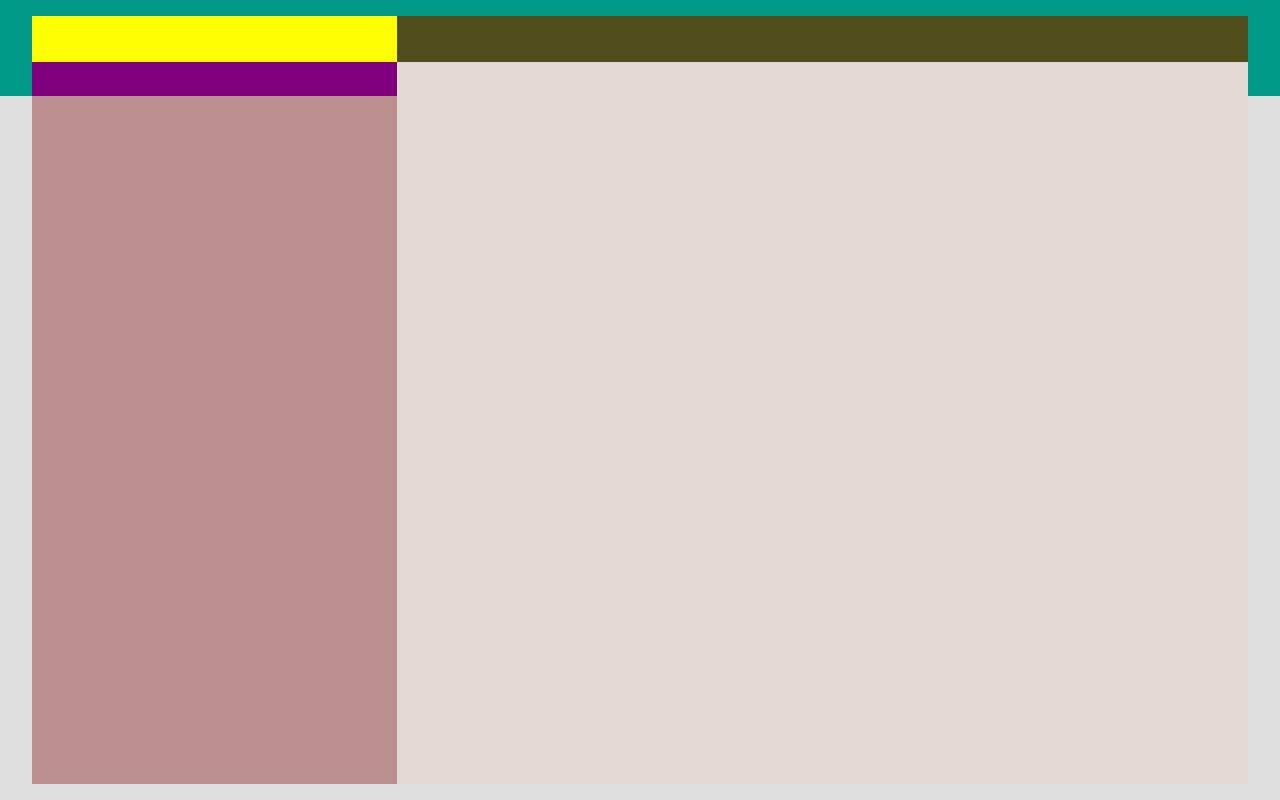
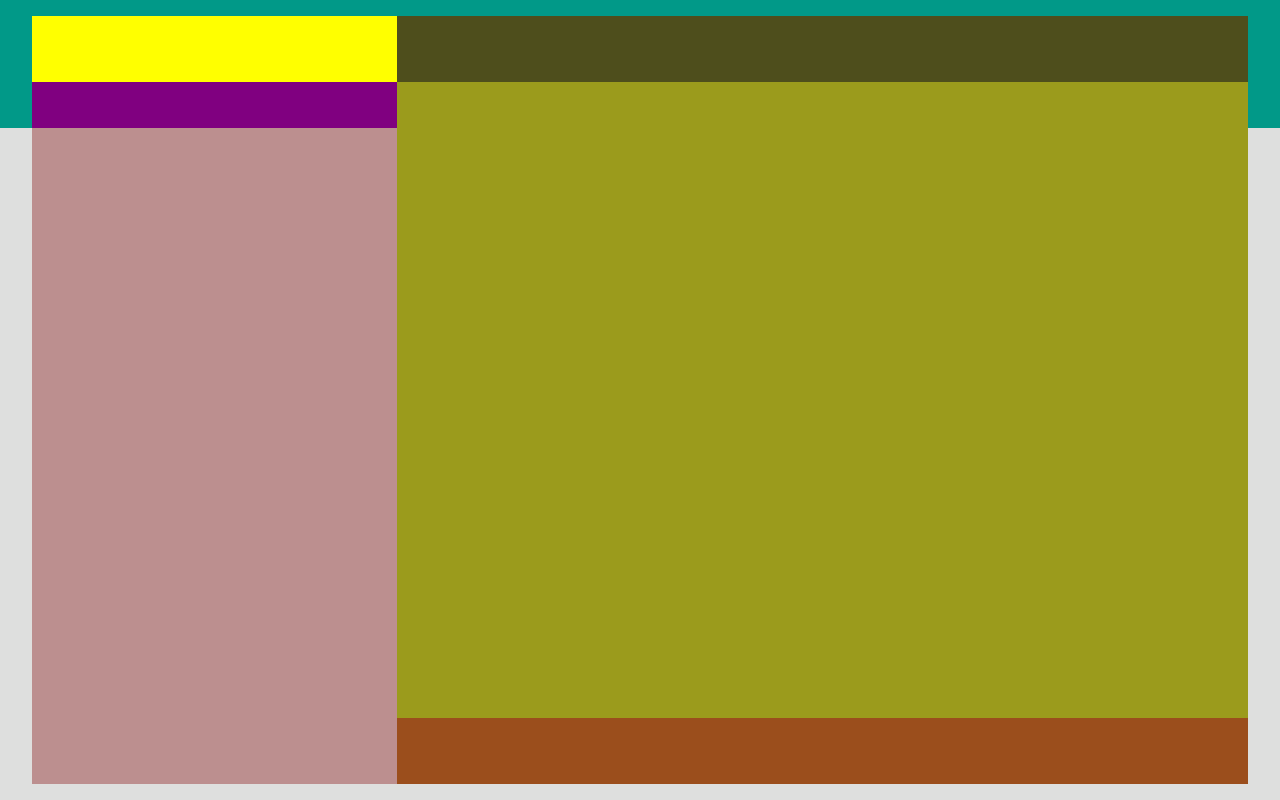
Before and after one commit to NorthonVinicios/decola, a website: page webzap/index.html in a window 1280 px wide. Drawn offline with Linux system fonts and the light colour scheme.

Commit message:
all divs painted

```diff
--- a/webzap/style.css
+++ b/webzap/style.css
@@ -31,7 +31,7 @@ body {
 
 .info {
   width: 100%;
-  height: 6%;
+  height: 9%;
   position: relative;
   background-color: yellow;
 }
@@ -39,7 +39,7 @@ body {
 .search-bar {
   background-color: purple;
   width: 100%;
-  height: 4.5%;
+  height: 6.4%;
   position: relative;
 }
 
@@ -61,9 +61,25 @@ body {
 
 .header {
   width: 100%;
-  height: 6%;
+  height: 8.6%;
   position: relative;
   background-color: rgb(78, 78, 28);
+}
+
+.main-chat {
+  width: 100%;
+  height: 83%;
+  position: relative;
+  background-color: rgb(155, 155, 28);
+}
+
+.keyboard {
+  width: 100%;
+  height: 8.6%;
+  position: relative;
+  background-color: rgb(155, 78, 28);
+  position: relative;
+  bottom: 0%;
 }
 
 
@@ -79,13 +95,13 @@ body {
 .background-top {
   z-index: 0;
   background-color: #019988;
-  height: 12vh;
+  height: 16vh;
   width: 100vw;
 }
 
 .background-bottom {
   z-index: 0;
   background-color: #dedfde;
-  height: 88vh;
+  height: 84vh;
   width: 100vw;
 }
```
